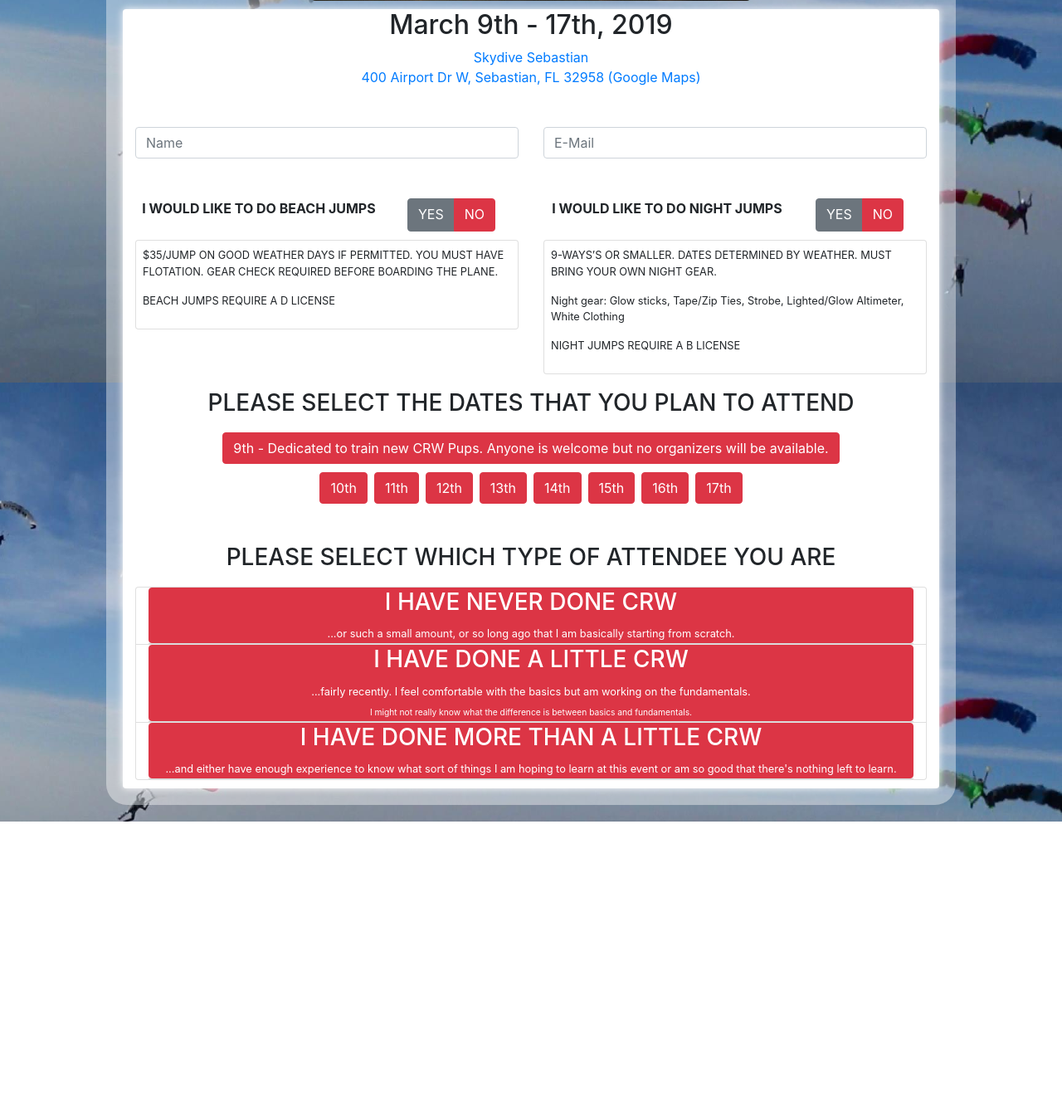
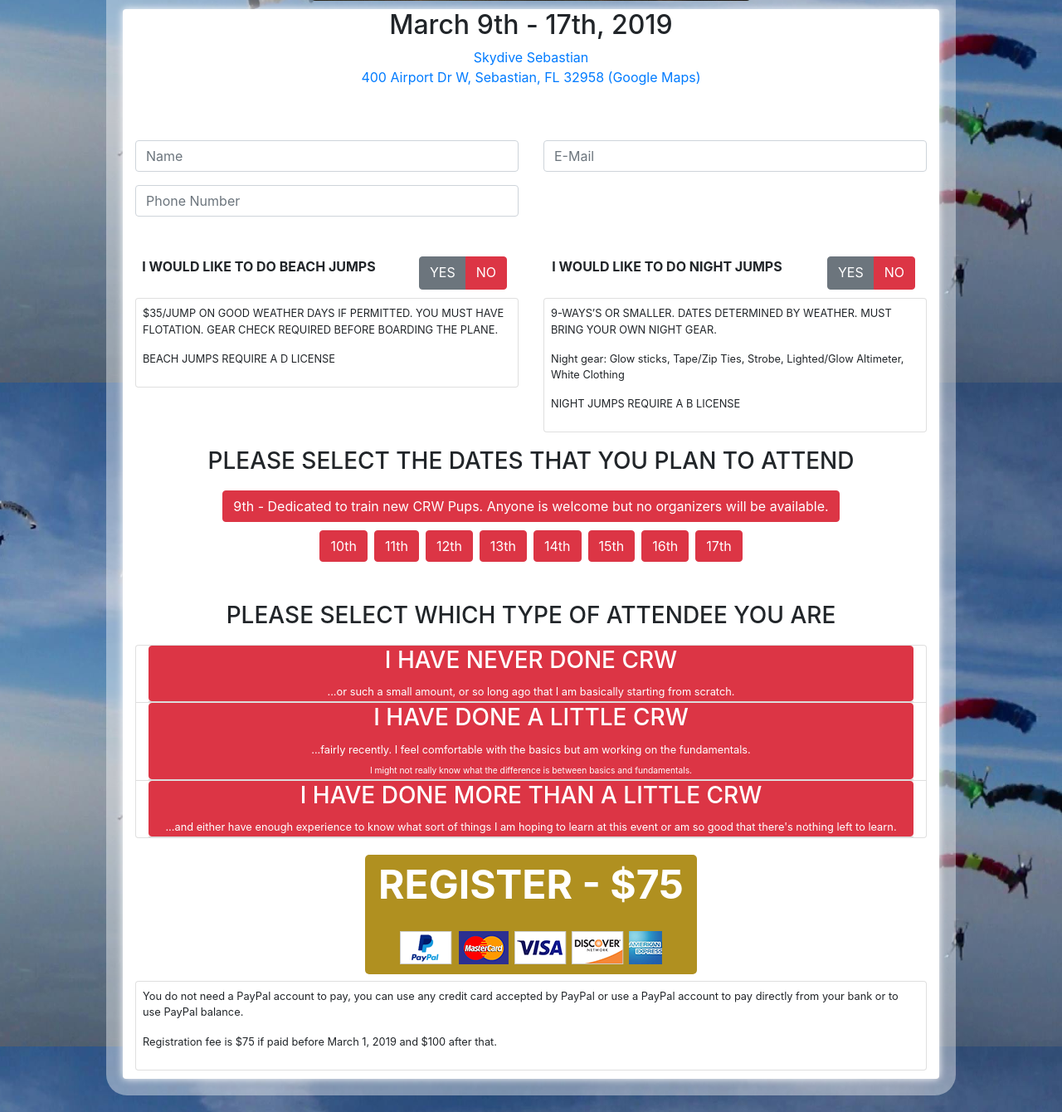
Before and after one commit to UnlikelyNomad/crwdogs, a PHP site: page /springfling in a window 1280 px wide. Shown: the part 339-1679 px from the top of the page at 83% size. Before the commit the page ends 1329 px from the top, so only its background shows below. Run offline with PHP 8.4, Linux system fonts and the light colour scheme.

Commit message:
Added checkout button, implemented extra canopy UX, removed training section, added drag instructions into preference sections. Need to implement validation and form submission.

```diff
--- a/www/css/crwdogs.css
+++ b/www/css/crwdogs.css
@@ -96,3 +96,34 @@ ul.crw-sort li {
 .bring-canopy {
     width: 90px;
 }
+
+#checkout {
+    position: relative;
+    background-color: #B09020;
+    border-radius: 5px;
+    width: 400px;
+    font-size: 3em;
+    font-weight: 700;
+    color: white;
+    text-align: center;
+    margin-left: auto;
+    margin-right: auto;
+    margin-top: 20px;
+    cursor: pointer;
+    user-select: none;
+    transition: all 0.1s ease-in-out;
+    top: 0px;
+    left: 0px;
+}
+
+#checkout:hover {
+    box-shadow: 1px 1px 20px gray;
+    top: -1px;
+    left:-1px;
+}
+
+#checkout:active {
+    box-shadow: 0px 0px 10px gray;
+    top: 0px;
+    left: 0px;
+}
--- a/www/springfling/index.html
+++ b/www/springfling/index.html
@@ -29,22 +29,25 @@
                 </div>
                 <form>
                     <div class="row mt-5">
-                        <div class="col-6">
+                        <div class="col-md-6 mt-3">
                             <input class="form-control" type="text" placeholder="Name">
                         </div>
-                        <div class="col-6">
+                        <div class="col-md-6 mt-3">
                             <input class="form-control" type="email" placeholder="E-Mail">
                         </div>
+                        <div class="col-md-6 mt-3">
+                            <input class="form-control" type="text" placeholder="Phone Number">
+                        </div>
                     </div>
-                    <div class="row mt-5">
-                        <div class="col-6">
+                    <div class="row mt-5 justify-content-center">
+                        <div class="col-md-6">
                             <div class="row">
-                                <div class="col-8 text-center">
+                                <div class="col-md-8 text-center">
                                     <div class="font-weight-bold">
                                         I WOULD LIKE TO DO BEACH JUMPS
                                     </div>
                                 </div>
-                                <div class="col-4 btn-group btn-group-toggle yesno-radio" data-toggle="buttons">
+                                <div class="col-md-4 btn-group btn-group-toggle yesno-radio justify-content-center" data-toggle="buttons">
                                     <label class="btn btn-secondary">
                                         <input type="radio" name="beach_jumps" id="beach_yes">YES
                                     </label>
@@ -58,14 +61,14 @@
                                 <p>BEACH JUMPS REQUIRE A D LICENSE</p>
                             </div>
                         </div>
-                        <div class="col-6">
+                        <div class="col-md-6">
                             <div class="row">
-                                <div class="col-8 text-center">
+                                <div class="col-md-8 text-center">
                                     <div class="font-weight-bold">
                                         I WOULD LIKE TO DO NIGHT JUMPS
                                     </div>
                                 </div>
-                                <div class="col-4 btn-group btn-group-toggle yesno-radio" data-toggle="buttons">
+                                <div class="col-md-4 btn-group btn-group-toggle yesno-radio justify-content-center" data-toggle="buttons">
                                     <label class="btn btn-secondary">
                                         <input type="radio" name="night_jumps" id="night_yes">YES
                                     </label>
@@ -154,6 +157,17 @@
 
                                 <div class="question-group">
                                     <div class="form-group row">
+                                        <label class="col-sm-8">CAN YOU SUPPLY YOURSELF WITH THE ABOVE LISTED CLOTHING AND GEAR?</label>
+                                        <div class="col-sm-4 btn-group btn-group-toggle yesno-radio" data-toggle="buttons">
+                                            <label class="btn btn-secondary">
+                                                <input type="radio" name="new_acq_sf_yes" id="new_acq_sf_yes">YES
+                                            </label>
+                                            <label class="btn btn-danger">
+                                                <input type="radio" name="new_acq_sf_no" id="new_acq_sf_no">NO
+                                            </label>
+                                        </div>
+                                    </div>
+                                    <div class="form-group row">
                                         <label class="col-sm-8">NUMBER OF SPORT JUMPS (ROUGHLY)</label>
                                         <div class="col-sm-4"><input type="number" class="form-control"></div>
                                     </div>
@@ -214,17 +228,6 @@
                                             <option>Hard D-Ring</option>
                                             <option>Soft Pillow</option>
                                         </select></div>
-                                    </div>
-                                    <div class="form-group row">
-                                        <label class="col-sm-8">CAN YOU SUPPLY YOURSELF WITH THE ABOVE LISTED CLOTHING AND GEAR?</label>
-                                        <div class="col-sm-4 btn-group btn-group-toggle yesno-radio" data-toggle="buttons">
-                                            <label class="btn btn-secondary">
-                                                <input type="radio" name="new_acq_sf_yes" id="new_acq_sf_yes">YES
-                                            </label>
-                                            <label class="btn btn-danger">
-                                                <input type="radio" name="new_acq_sf_no" id="new_acq_sf_no">NO
-                                            </label>
-                                        </div>
                                     </div>
                                     <div class="form-group row">
                                         <label class="col-sm-8">ARE YOU ACQUAINTED WITH EXPERIENCED CRW DOGS THAT YOU EXPECT OR HOPE TO JUMP WITH AT HOME?</label>
@@ -294,6 +297,17 @@
                                 </div>
                                 <div class="question-group">
                                     <div class="form-group row">
+                                        <label class="col-sm-8">CAN YOU SUPPLY YOURSELF WITH THE ABOVE LISTED CLOTHING AND GEAR?</label>
+                                        <div class="col-sm-4 btn-group btn-group-toggle yesno-radio" data-toggle="buttons">
+                                            <label class="btn btn-secondary">
+                                                <input type="radio" name="new_acq_sf_yes" id="new_acq_sf_yes">YES
+                                            </label>
+                                            <label class="btn btn-danger">
+                                                <input type="radio" name="new_acq_sf_no" id="new_acq_sf_no">NO
+                                            </label>
+                                        </div>
+                                    </div>
+                                    <div class="form-group row">
                                         <label class="col-sm-8">NUMBER OF SPORT JUMPS (ROUGHLY)</label>
                                         <div class="col-sm-4"><input type="number" class="form-control"></div>
                                     </div>
@@ -359,17 +373,6 @@
                                             <option>Soft Pillow</option>
                                         </select></div>
                                     </div>
-                                    <div class="form-group row">
-                                        <label class="col-sm-8">CAN YOU SUPPLY YOURSELF WITH THE ABOVE LISTED CLOTHING AND GEAR?</label>
-                                        <div class="col-sm-4 btn-group btn-group-toggle yesno-radio" data-toggle="buttons">
-                                            <label class="btn btn-secondary">
-                                                <input type="radio" name="new_acq_sf_yes" id="new_acq_sf_yes">YES
-                                            </label>
-                                            <label class="btn btn-danger">
-                                                <input type="radio" name="new_acq_sf_no" id="new_acq_sf_no">NO
-                                            </label>
-                                        </div>
-                                    </div>
                                 </div>
                             </div>
                         </div>
@@ -383,7 +386,7 @@
                             <div id="collapse-exp" class="collapse pl-2 pr-2" data-parent="#skill-accordion">
                                 <div class="row">
                                     <div class="col-12 text-center mt-5">
-                                        <h4>PLEASE SELECT THE CANOPY SIZES THAT YOU WILL COME PREPARED TO FLY AT A 3.00 TO 3.50 WING LOADING</h4>
+                                        <h4>PLEASE SELECT THE CANOPY SIZES THAT YOU WILL COME PREPARED TO FLY AT A 1.30 TO 1.38 WING LOADING</h4>
                                     </div>
                                 </div>
 
@@ -425,11 +428,11 @@
                                     DRAG JUMP TYPES INTO THE RED IF YOU ARE NOT INTERESTED IN THEM.<br>
                                     LEAVE THEM IN THE MIDDLE IF YOU HAVE NO PREFERENCE.
                                 </div>
-                                <div class="row jumps rounded-bottom text-center mt-0 badge-info pt-2">
-                                    <div class="col-md-4">
-                                        <div class="rounded badge-success">
-                                            <ul class="jumps crw-sort ui-sortable" id="pref_jumps">
-                                                <div class="sort-note small">PREFERRED JUMPS</div>
+                                <div class="row jumps rounded-bottom text-center mt-0 badge-info py-2">
+                                    <div class="col-md-4" style="height: 100%;">
+                                        <div class="rounded badge-success" style="height: 100%;">
+                                            <ul class="jumps crw-sort ui-sortable" style="height: 100%;" id="pref_jumps">
+                                                <div class="sort-note">PREFERRED JUMPS<br><span class="small">(DRAG SKILLS INTO GREEN)</span></div>
                                             </ul>
                                         </div>
                                     </div>
@@ -455,7 +458,7 @@
                                     <div class="col-md-4">
                                         <div class="rounded badge-danger">
                                             <ul class="jumps crw-sort ui-sortable" id="avoid_jumps">
-                                                <div class="sort-note small">UNDESIRED JUMPS</div>
+                                                <div class="sort-note">UNDESIRED JUMPS<br><span class="small">(DRAG SKILLS INTO RED)</span></div>
                                             </ul>
                                         </div>
                                     </div>
@@ -466,7 +469,7 @@
                                         <div class="rounded-top badge-info">THESE ARE THE SKILLS THAT I WOULD LIKE TO SPEND SOME FOCUSED TIME ON</div>
                                         <div class="badge-success">
                                             <ul class="training crw-sort ui-sortable" id="pref_training">
-                                                <div class="sort-note small">DRAG SKILLS HERE</div>
+                                                <div class="sort-note small">DRAG SKILLS INTO GREEN</div>
                                             </ul>
                                         </div>
                                         <div class="rounded-bottom badge-info">
@@ -484,6 +487,7 @@
                                             </ul>
                                         </div>
                                     </div>
+                                    <!--
                                     <div class="col-md-6 text-center">
                                         <div class="rounded-top badge-info">I WOULD BE HAPPY TO SPEND THE FOLLOWING NUMBER OF DAYS COACHING LESS EXPERIENCED DOGS ON THESE SKILLS<br>
                                         <input type="number" class="ml-4 mr-4" placeholder="# Days"></div>
@@ -506,7 +510,7 @@
                                                 <li class="ui-state-default ui-sortable-handle">TEACHING PUPS</li>
                                             </ul>
                                         </div>
-                                    </div>
+                                    </div>-->
                                 </div>
                                 <div class="row">
                                     <div class="col-12 text-center mt-3">
@@ -593,6 +597,15 @@
                         </div>
                     </div>
                 </form>
+
+                <div class="text-center" id="checkout">
+                    REGISTER - $75<br>
+                    <img src="../images/cc-badges-ppmcvdam.png">
+                </div>
+                <div class="card small p-2 mt-2">
+                    <p>You do not need a PayPal account to pay, you can use any credit card accepted by PayPal or use a PayPal account to pay directly from your bank or to use PayPal balance.</p>
+                    <p>Registration fee is $75 if paid before March 1, 2019 and $100 after that.</p>
+                </div>
             </div>
         </div>
 
@@ -602,93 +615,6 @@
         <script src="../js/popper.min.js"></script>
         <script src="../js/bootstrap.min.js"></script>
         <script src="../js/crwdogs-calc.js"></script>
-        <script>
-            $(".yesno-radio").click(function() {
-                var btns = $(this).find('.btn');
-                btns.toggleClass('btn-secondary');
-                $(btns.get(0)).toggleClass('btn-success');
-                $(btns.get(1)).toggleClass('btn-danger');
-            });
-
-            $('[data-toggle="button"].redgreen-toggle').click(function() {
-                var t = $(this);
-                if (!t.hasClass('active')) {
-                    t.removeClass('btn-danger').addClass('btn-success');
-                } else {
-                    t.removeClass('btn-success').addClass('btn-danger');
-                }
-            });
-
-            $('.btn').click(function() {
-                var t = this;
-                setTimeout(function() {
-                    $(t).removeClass('focus');
-                    t.blur();
-                });
-            });
-
-            $('#new_exit_weight').change(updateNewCalcs);
-            $('#new_canopy_size').change(updateNewCalcs);
-
-            function updateNewCalcs() {
-                var weight = $('#new_exit_weight').val();
-                var cur_size = $('#new_canopy_size').val();
-                var cur_load = Calcs.loading(weight, cur_size);
-                $('#new_calc_loading').val(Calcs.dec(cur_load, 3));
-
-                var size = Calcs.lightningSize(weight, 1.34);
-                $('#new_pd_size').text(size);
-
-                $('#new_canopy_min').text(Calcs.containerMin(size));
-                $('#new_canopy_max').text(Calcs.containerMax(size));
-            }
-
-            $('#mid_exit_weight').change(updateMidCalcs);
-            $('#mid_canopy_size').change(updateMidCalcs);
-
-            function updateMidCalcs() {
-                var weight = $('#mid_exit_weight').val();
-                var cur_size = $('#mid_canopy_size').val();
-                var cur_load = Calcs.loading(weight, cur_size);
-                $('#mid_calc_loading').val(Calcs.dec(cur_load, 3));
-
-                var size = Calcs.lightningSize(weight, 1.35);
-                $('#mid_pd_size').text(size);
-
-                $('#mid_canopy_min').text(Calcs.containerMin(size));
-                $('#mid_canopy_max').text(Calcs.containerMax(size));
-            }
-
-            var accordions = $('.accordion-panel');
-
-            accordions.on('hide.bs.collapse', function() {
-                $(this).find('button.acc-toggle').removeClass('btn-success').addClass('btn-danger');
-            });
-
-            accordions.on('show.bs.collapse', function() {
-                $(this).find('button.acc-toggle').removeClass('btn-danger').addClass('btn-success');
-            });
-
-            $(function() {
-
-                $('ul.jumps').sortable({
-                    connectWith: 'ul.jumps',
-                    items: 'li:not(.sort-note)'
-                });
-
-                $('ul.training').sortable({
-                    connectWith: 'ul.training',
-                    items: 'li:not(.sort-note)'
-                });
-
-                $('ul.coaching').sortable({
-                    connectWith: 'ul.coaching',
-                    items: 'li:not(.sort-note)'
-                });
-
-                $('ul.crw-sort').disableSelection();
-            });
-
-        </script>
+        <script src="sf2019.js"></script>
     </body>
 </html>
```
Also changed, not shown: www/springfling/sf2019.js (added, +116 -0 lines), www/images/cc-badges-ppmcvdam.png (added), www/images/checkout-logo-large.png (added), www/images/register.png (added).
